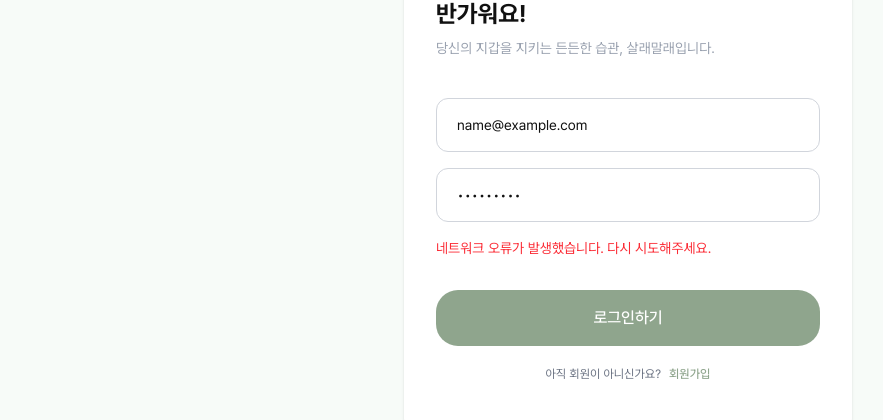
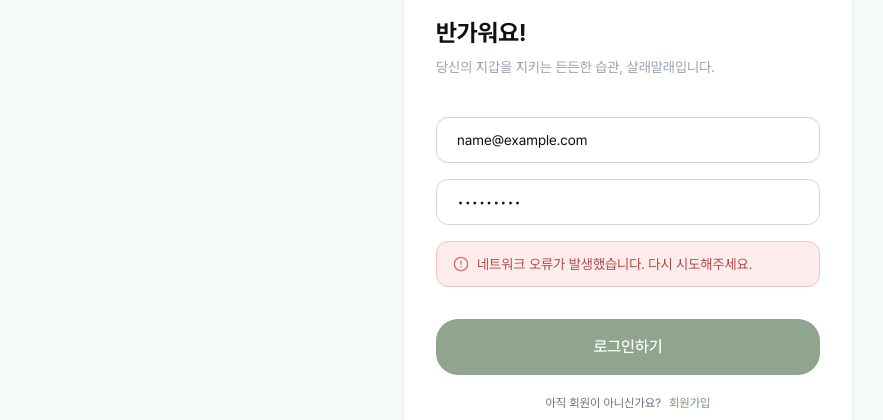
Before and after one commit to Hankyung-Toss-delta/sallae-malrae, a Next.js app: page /auth/login in a window 1280 px wide. Both pictures are taken after typing "name@example.com", "Sample123" into the empty fields and a click on the button "로그인하기". Shown: the part 208-628 px from the top of the page, without its empty margins (12-895 px from the left). Built offline with nearby package versions, Linux system fonts and the light colour scheme; no server answers.

Commit message:
feat: 공용 에러 알림 컴포넌트 및 빈 값 검증 추가

```diff
--- a/src/app/auth/login/page.jsx
+++ b/src/app/auth/login/page.jsx
@@ -6,6 +6,7 @@ import Link from "next/link";
 
 import AuthCard from "@/components/auth/AuthCard";
 import Header from "@/components/layout/Header";
+import ErrorAlert from "@/components/ui/ErrorAlert";
 import Input from "@/components/ui/Input";
 import { useAuth } from "@/contexts/AuthContext";
 import { ERROR_MESSAGES } from "@/constants/errors";
@@ -27,6 +28,12 @@ export default function LoginPage() {
     if (isSubmitting) return;
 
     setErrorMessage("");
+
+    if (!email || !password) {
+      setErrorMessage(ERROR_MESSAGES.REQUIRED_FIELD);
+      return;
+    }
+
     setIsSubmitting(true);
 
     try {
@@ -52,7 +59,7 @@ export default function LoginPage() {
   };
 
   return (
-    <main className="flex min-h-screen items-center justify-center">
+    <main className="flex min-h-screen items-center justify-center px-4 pt-20 pb-8">
       <Header variant="auth" />
 
       <AuthCard>
@@ -91,11 +98,7 @@ export default function LoginPage() {
             />
           </div>
 
-          {errorMessage && (
-            <p className="mt-4 text-sm text-red-500" role="alert">
-              {errorMessage}
-            </p>
-          )}
+          <ErrorAlert message={errorMessage} className="mt-4" />
 
           <button
             type="submit"
--- /dev/null
+++ b/src/components/ui/ErrorAlert.jsx
@@ -0,0 +1,27 @@
+export default function ErrorAlert({ message, className = "" }) {
+  if (!message) return null;
+
+  return (
+    <div
+      role="alert"
+      className={`flex items-start gap-2 rounded-xl border border-[#F2C2C2] bg-[#FDECEC] px-4 py-3 ${className}`}
+    >
+      <svg
+        xmlns="http://www.w3.org/2000/svg"
+        viewBox="0 0 24 24"
+        fill="none"
+        stroke="currentColor"
+        strokeWidth="2"
+        strokeLinecap="round"
+        strokeLinejoin="round"
+        className="mt-0.5 h-4 w-4 shrink-0 text-[#D96C6C]"
+        aria-hidden="true"
+      >
+        <circle cx="12" cy="12" r="10" />
+        <line x1="12" y1="8" x2="12" y2="12" />
+        <line x1="12" y1="16" x2="12.01" y2="16" />
+      </svg>
+      <p className="text-sm text-[#B84A4A]">{message}</p>
+    </div>
+  );
+}
--- a/src/components/ui/Input.jsx
+++ b/src/components/ui/Input.jsx
@@ -33,7 +33,7 @@ export default function Input({
         aria-invalid={Boolean(error)}
         aria-describedby={describedBy}
         className={`
-          w-full rounded-xl border px-5 py-4 text-sm outline-none transition-colors
+          w-full rounded-xl border px-5 py-3 text-sm outline-none transition-colors
           placeholder:text-gray-400
           ${
             error
```
